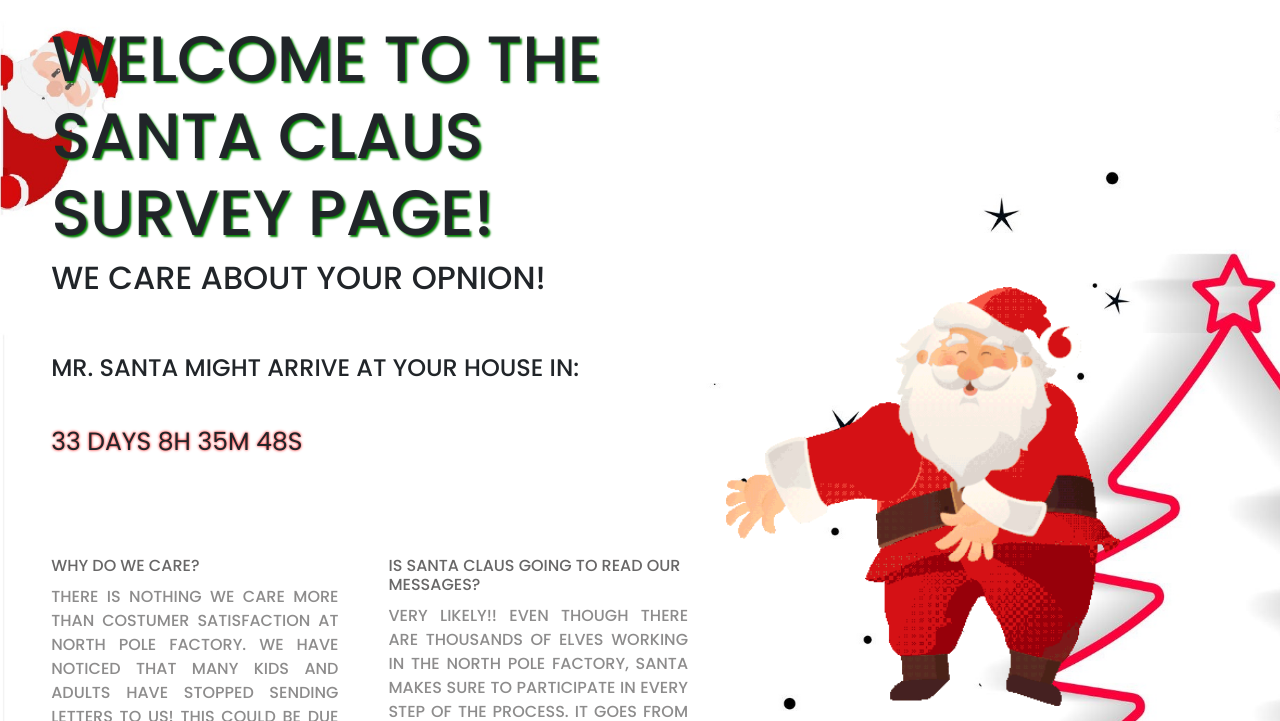
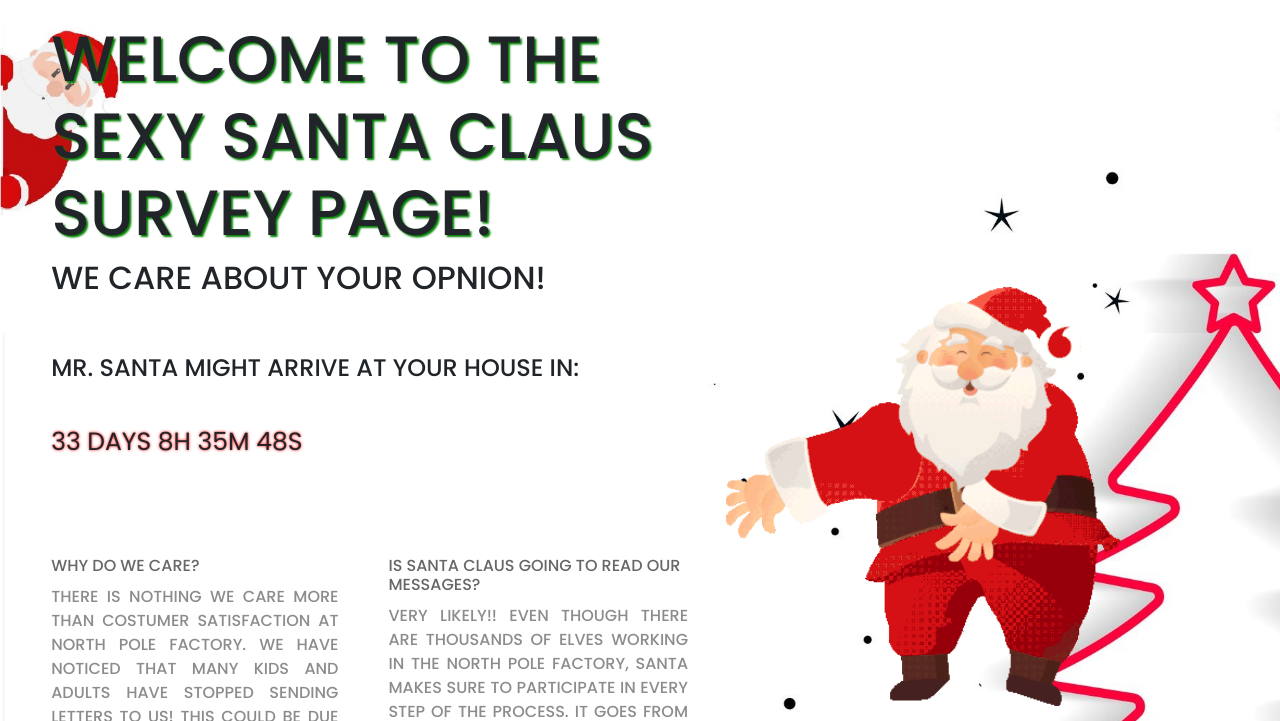
Before and after one commit to lanav85/santa-website, a plain HTML site: page public/index.html in a window 1280 px wide. Shown: the part 79-800 px from the top of the page. Drawn offline with nearby package versions, Linux system fonts and the light colour scheme; no server answers.

Commit message:
hack push

```diff
--- a/public/index.html
+++ b/public/index.html
@@ -30,7 +30,7 @@
     <main>
         <div class="main__text">
             <br>
-            <h1>Welcome to the Santa Claus Survey Page! </h1>
+            <h1>Welcome to the sexy Santa Claus Survey Page! </h1>
             <h2>We care about your opnion!</h2> <br> <br>
 
             </head>
```
